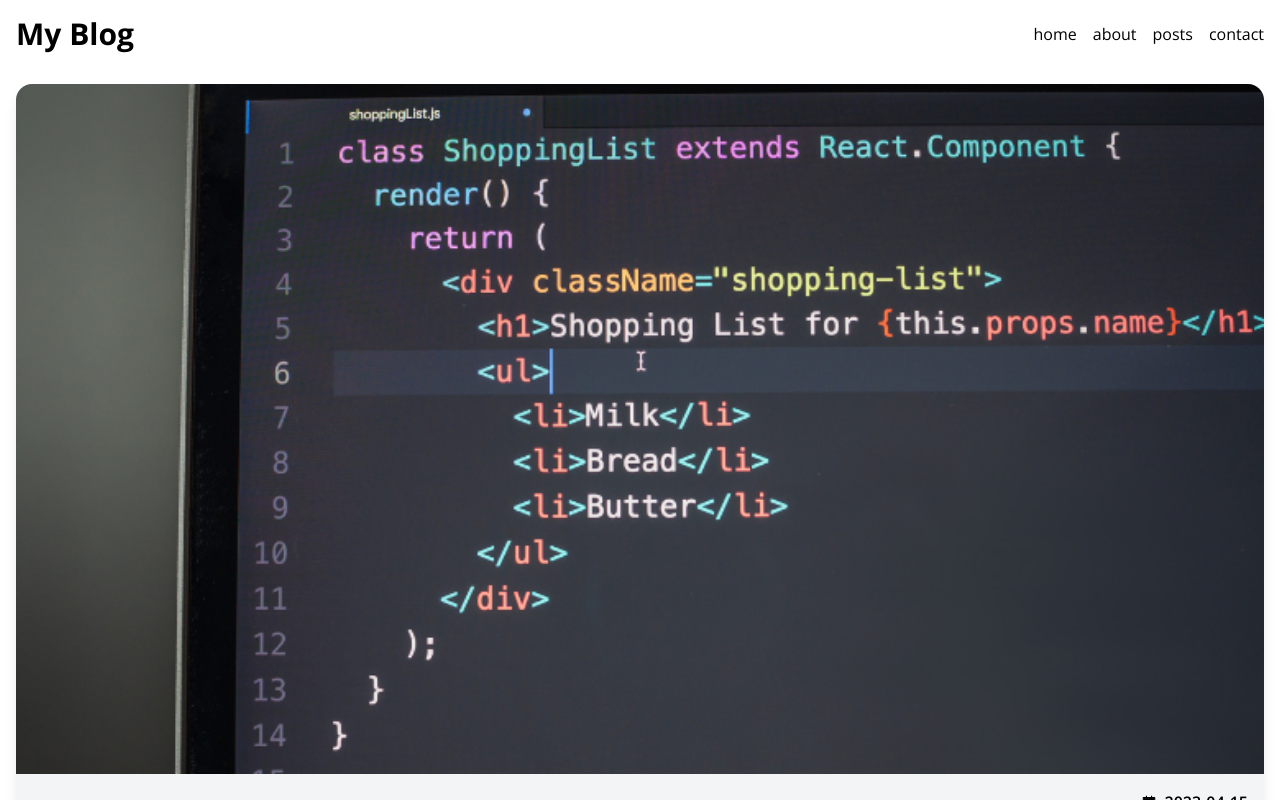
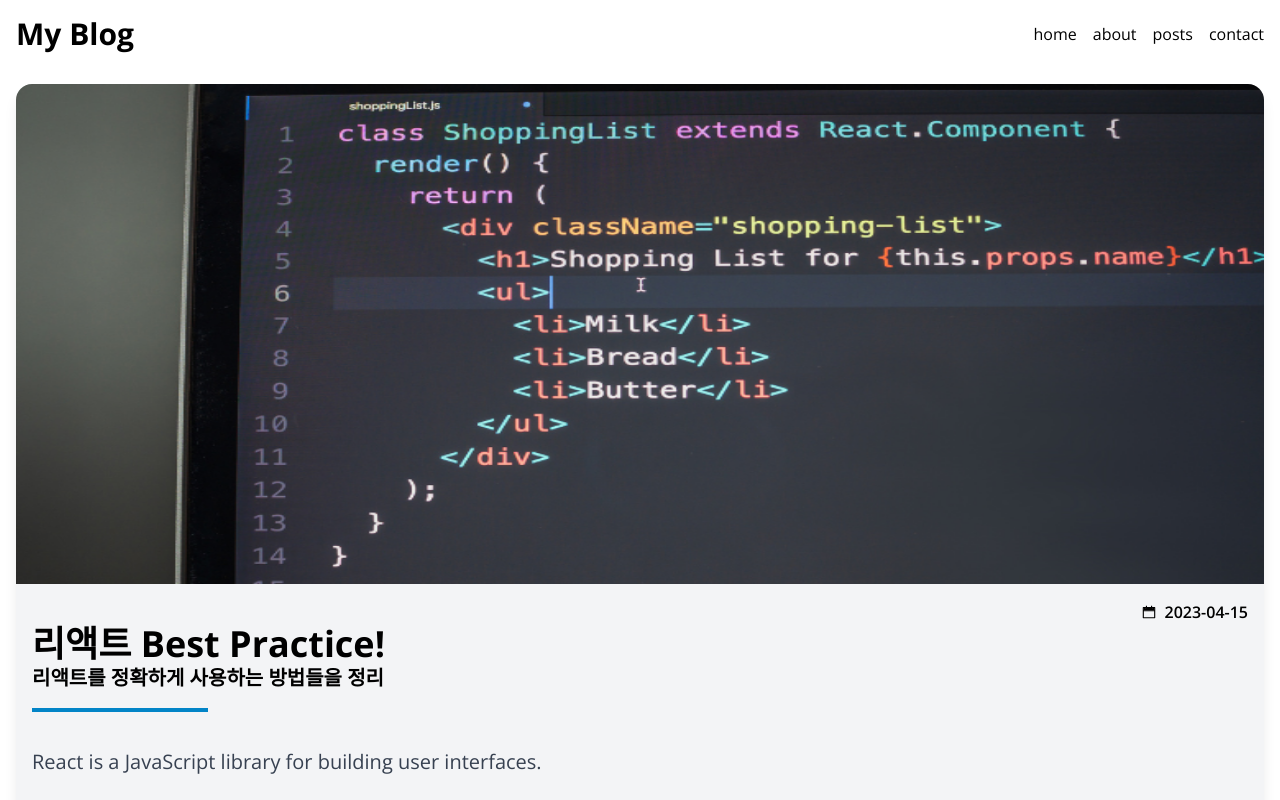
Before and after one commit to myjhye/blog, a Next.js app: page /posts/best-react-practices in a window 1280 px wide. Built offline with nearby package versions, Linux system fonts and the light colour scheme.

Commit message:
max-h-[500px] css 적용

```diff
--- a/src/app/posts/[slug]/page.tsx
+++ b/src/app/posts/[slug]/page.tsx
@@ -18,7 +18,7 @@
     return (
         <article className="rounded-2xl overflow-hidden bg-gray-100 shadow-lg m-4">
             <Image
-                className="w-full h-1/5"
+                className="w-full h-1/5 max-h-[500px]"
                 src={`/images/posts/${post.path}.png`}
                 alt={post.title}
                 width={760}
```
